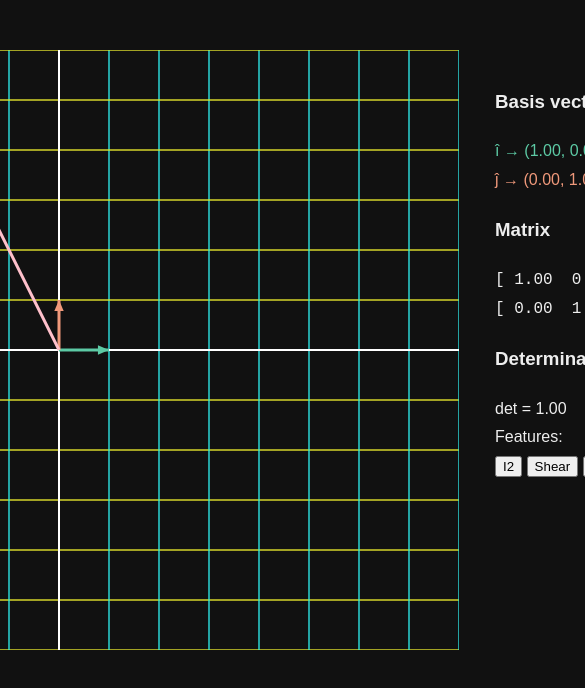
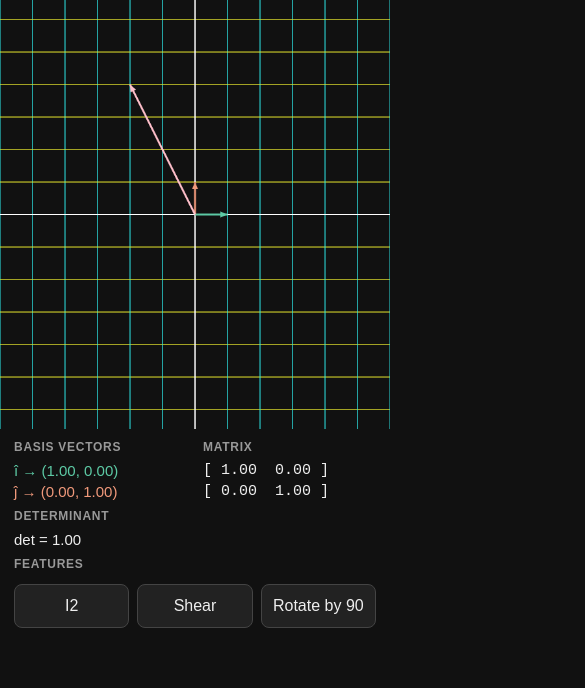
Before and after one commit to Salman-Kiwan/space-bender, a plain HTML site: page index.html in a window 390 px wide. Shown: the top 688 px of the page, 585 px wide, since content can reach past the window. Drawn offline with Linux system fonts and the light colour scheme.

Commit message:
Update index.html

```diff
--- a/index.html
+++ b/index.html
@@ -4,29 +4,68 @@
   <meta charset="UTF-8">
   <meta name="viewport" content="width=device-width, initial-scale=1.0">
   <title>Space Bender: a matrix bends space</title>
+  <style>
+    body { margin:0; background:#111; color:#eee; font-family:sans-serif; }
+    .layout { display:flex; gap:20px; align-items:flex-start; justify-content:center; margin-top:50px; }
+    #c { touch-action:none; max-width:100%; }
+    aside { padding:16px; min-width:220px; line-height:1.8; }
+    button { font-size:15px; padding:6px 10px; margin:4px 4px 0 0; }
+
+    pre { font-size:16px; margin:4px 0; }
+
+    /* Phones and narrow screens: canvas on top, compact panel below */
+    @media (max-width: 900px) {
+      .layout { flex-direction:column; align-items:stretch; gap:0; margin-top:0; }
+      #c { width:100%; height:auto; display:block; }
+      aside {
+        min-width:0; padding:10px 14px 18px; line-height:1.4;
+        display:grid; grid-template-columns:1fr 1fr; gap:6px 16px; font-size:15px;
+      }
+      aside h3 { margin:0 0 4px; font-size:12px; text-transform:uppercase; letter-spacing:.06em; color:#999; }
+      pre { font-size:15px; margin:0; }
+      .controls { grid-column:1 / -1; display:flex; flex-wrap:wrap; gap:8px; align-items:center; }
+      .controls h3 { width:100%; }
+      button { flex:1; font-size:16px; padding:12px 8px; margin:0; border-radius:8px;
+               border:1px solid #444; background:#222; color:#eee; }
+    }
+  </style>
 </head>
-<body style="margin:0; background:#111; color:#eee; font-family:sans-serif;">
-  <div style="display:flex; gap:20px; align-items:flex-start; justify-content: center; margin-top:50px;">
-    <canvas id="c" width="800" height="600" style="touch-action:none"></canvas>
+<body>
+  <div class="layout">
+    <canvas id="c" width="800" height="600"></canvas>
 
-    <aside style="padding:16px; min-width:220px; line-height:1.8;">
+    <aside>
+      <section class="basis">
         <h3>Basis vectors</h3>
         <div style="color:#5DCAA5">î → (<span id="ix"></span>, <span id="iy"></span>)</div>
         <div style="color:#F0997B">ĵ → (<span id="jx"></span>, <span id="jy"></span>)</div>
+      </section>
 
+      <section class="matrix">
         <h3>Matrix</h3>
-      <pre id="mat" style="font-size:16px"></pre>
+        <pre id="mat"></pre>
+      </section>
 
+      <section class="det">
         <h3>Determinant</h3>
         <div>det = <span id="det"></span></div>
+      </section>
 
-      <div>Features:<br>
+      <section class="controls">
+        <h3>Features</h3>
         <button id="identity">I2</button>
         <button id="shear">Shear</button>
         <button id="rotate-90">Rotate by 90</button>
-      </div>
+      </section>
     </aside>
   </div>
+  <script>
+    // On phones, use a taller drawing area so the plane fills the screen
+    if (window.matchMedia("(max-width: 900px)").matches) {
+      const c = document.getElementById("c");
+      c.width = 600; c.height = 660;
+    }
+  </script>
   <script src="main.js"></script>
 </body>
 </html>
```
Lines whose indentation alone changed are shown as unchanged.
